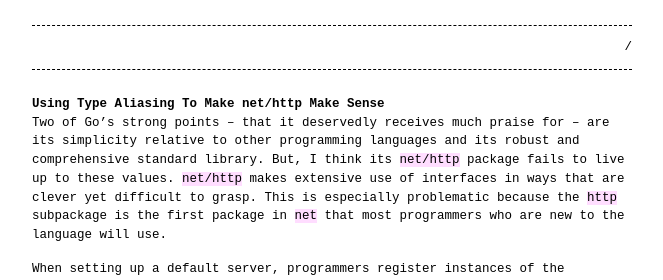
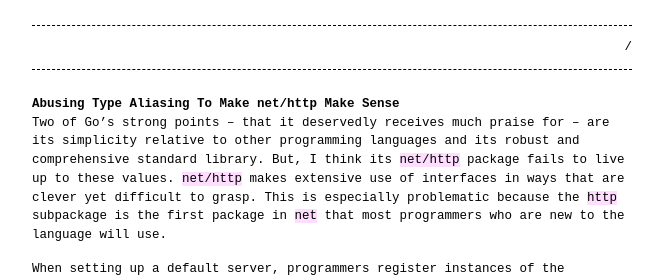
Before and after one commit to cdillond/cdillond.github.io, a Jekyll site: the page built from _posts/2025-04-05-http.markdown, in a window 1280 px wide and 900 px high. Shown: the top 280 px of the window, without its empty margins (308-971 px from the left). Built offline with Jekyll 4.4.1, drawn with Linux system fonts in a browser that asks for light colours.

Commit message:
changed article name

```diff
--- a/_posts/2025-04-05-http.markdown
+++ b/_posts/2025-04-05-http.markdown
@@ -1,10 +1,10 @@
 ---
 layout: post
-title:  "Using Type Aliasing To Make net/http Make Sense"
+title:  "Abusing Type Aliasing To Make net/http Make Sense"
 date: 2025-02-03 12:00:00 +0000
 categories:
 ---
-# Using Type Aliasing To Make net/http Make Sense
+# Abusing Type Aliasing To Make net/http Make Sense
 Two of Go's strong points -- that it deservedly receives much praise for -- are its simplicity relative to other programming languages and its robust and comprehensive standard library. But, I think its `net/http` package fails to live up to these values. `net/http` makes extensive use of interfaces in ways that are clever yet difficult to grasp. This is especially problematic because the `http` subpackage is the first package in `net` that most programmers who are new to the language will use.
 
 When setting up a default server, programmers register instances of the `http.Handler` interface to be invoked when the server receives a request for a path that matches a specified string. To register an `http.Handler`, a programmer can call `http.Handle`. Or, to register a function with the signature `func(http.ResponseWriter, *http.Request)` in place of an `http.Handler`, `http.HandleFunc` can be used. I find this confusing already, but it gets harder to follow when the `http.HandlerFunc` type is thrown into the mix. `http.HandlerFunc` is a concrete type of function that implements the `http.Handler` interface by wrapping its own value in a method. Any function with the signature `func(http.ResponseWriter, *http.Request)` can be converted into an `http.Handler` using the expression `http.HandlerFunc(fn)`. `http.HandleFunc` works by converting the function passed to it to an `http.HandlerFunc` and then registering it with the package's default server.
```
